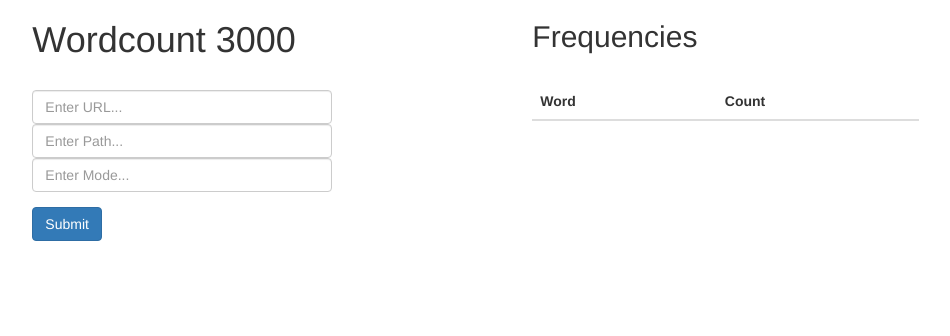
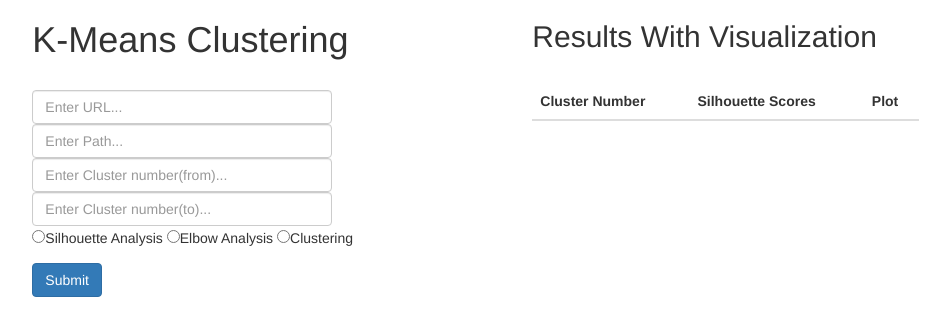
Before and after one commit to jianermei/KMEANS-CLUSTERING, a Flask app: page / in a window 1280 px wide. Shown: the top 336 px of the page, without its empty margins (206-1156 px from the left). Run offline with Flask 2, Linux system fonts and the light colour scheme; lists and menus that the app fills with data are empty; some libraries are stand-ins or nearby versions.

Commit message:
add Silhouette Analysis support

```diff
--- a/app.py
+++ b/app.py
@@ -14,6 +14,7 @@ from rq.job import Job
 from worker import conn
 from flask import jsonify
 import json
+from kmeans_clustering import cluster_docs
 
 
 os.environ["DATABASE_URL"] = "postgresql:///wordcount_dev"
@@ -26,6 +27,60 @@ db = SQLAlchemy(app)
 q = Queue(connection=conn)
 
 from models import Result
+
+
+def update_db_result(cluster_number_start, cluster_number_end, silhouette_scores):
+    errors = []
+
+    try:
+        result = Result(
+            url='',
+            result_all=[],
+            result_no_stop_words=[],
+            cluster_number_start=cluster_number_start,
+            cluster_number_end=cluster_number_end,
+            silhouette_scores=silhouette_scores
+        )
+        db.session.add(result)
+        db.session.commit()
+        print('result.id: ' + str(result.id))
+        return result.id
+    except Exception as e:
+        errors.append("Unable to add item to database.")
+        print('error: Unable to add item to database.')
+        print(e.message)
+        return {"error": e.message}
+    pass
+
+
+def analysis_kmeans_cluster_number(**kwargs):
+    path = kwargs.get('path')
+    mode = kwargs.get('mode')
+    range_s = kwargs.get('range_start')
+    range_e = kwargs.get('range_end')
+
+    print('set path: ' + path)
+    print('set mode: ' + mode)
+    print('set range start: ' + range_s)
+    print('set range end: ' + range_e)
+
+    ret = cluster_docs(mode)
+
+    silhouette_scores = []
+    if mode == 'silhouette_analysis':
+        silhouette_scores = [str(i) for i in ret]
+        print('silhouette_scores:')
+        print(silhouette_scores)
+        print('json format: ')
+        print(json.dumps(silhouette_scores))
+
+    return update_db_result(cluster_number_start=int(range_s), cluster_number_end=int(range_e), silhouette_scores=json.dumps(silhouette_scores))
+    pass
+
+
+def execute_kmeans_clustering():
+    pass
+
 
 def count_and_save_words(url):
 
@@ -97,13 +152,25 @@ def get_counts():
     # get url
     data = json.loads(request.data.decode())
     url = data["url"]
+    path = data["path"]
+    range_s = data["range_start"]
+    range_e = data["range_end"]
+    mode = data["mode"]
+
+    print('path: ' + path)
+    print('range_start: ' + range_s)
+    print('range_end: ' + range_e)
+    print('mode: ' + mode)
+
     if 'http://' not in url[:7]:
         url = 'http://' + url
     # start job
     job = q.enqueue_call(
-        func=count_and_save_words, args=(url,), result_ttl=5000
+        # func=count_and_save_words, args=(url,), result_ttl=5000
+        func=analysis_kmeans_cluster_number, kwargs={'path': path, 'mode': mode, 'range_start': range_s, 'range_end': range_e}, result_ttl=5000, timeout=600
     )
     # return created job id
+    print('jobID: ' + str(job.get_id))
     return job.get_id()
 
 
@@ -113,13 +180,38 @@ def get_results(job_key):
     job = Job.fetch(job_key, connection=conn)
 
     if job.is_finished:
+        # return "OK", 200
+        print('result id: ' + str(job.result))
         result = Result.query.filter_by(id=job.result).first()
-        results = sorted(
-            result.result_no_stop_words.items(),
-            key=operator.itemgetter(1),
-            reverse=True
-        )[:10]
-        return jsonify(results)
+        # results = sorted(
+        #     result.result_no_stop_words.items(),
+        #     key=operator.itemgetter(1),
+        #     reverse=True
+        # )[:10]
+        results = result.silhouette_scores
+        print('results type: ')
+        print(type(results))
+        print('results: ')
+        print(results)
+
+        results = re.sub('[\[\]\"]', '', results)
+        print('new results: ')
+        print(results)
+
+        scores = results.split(',')
+        print('scores: ')
+        print(scores)
+
+        print('from ' + str(result.cluster_number_start) + ' to ' + str(result.cluster_number_end))
+        clusters = list(range(int(result.cluster_number_start), int(result.cluster_number_end) + 1))
+        print('cluster: ')
+        print(clusters)
+
+        cluster_scores = dict(zip(clusters, scores))
+        print('cluster_scores:')
+        print(cluster_scores)
+
+        return jsonify(cluster_scores)
     else:
         return "Nay!", 202
 
--- a/kmeans_clustering.py
+++ b/kmeans_clustering.py
@@ -327,13 +327,13 @@ def cluster_docs(mode='cluster'):
         plt.plot(range(1, 40), distortions, marker='o')
         plt.xlabel('Number of clusters')
         plt.ylabel('Distortion')
-        plt.show()
+        # plt.show()
+        plt.savefig('elbow_analysis.png')
         return
 
     if mode == 'silhouette_analysis':
         range_n_clusters = [5, 6, 7, 8, 9, 10, 11, 12, 13, 14, 15, 16, 17, 18, 19, 20]
-        silhouette_analysis(cleanedList, range_n_clusters)
-        return
+        return silhouette_analysis(cleanedList, range_n_clusters)
 
     result = KMeans(n_clusters=num_topics).fit_predict(cleanedList)
     for i, docname in enumerate(filtered_file_name):
@@ -376,4 +376,4 @@ def cluster_docs(mode='cluster'):
 
     pass
 
-# cluster_docs()
+# cluster_docs('elbow_analysis')
--- a/static/main.js
+++ b/static/main.js
@@ -20,22 +20,29 @@
 
         // get other input data
         var inputPath = $scope.path;
+        var inputRangeS = $scope.range_start
+        var inputRangeE = $scope.range_end
         var inputMode = $scope.mode;
 
         $log.log("Path:");
         $log.log(inputPath)
+        $log.log("Start:");
+        $log.log(inputRangeS)
+        $log.log("End:");
+        $log.log(inputRangeE)
         $log.log("Mode:");
         $log.log(inputMode)
 
 
         // fire the API request
-        $http.post('/start', {"url": userInput}).
+        $http.post('/start', {"url": userInput, "path": inputPath, "range_start": inputRangeS, "range_end": inputRangeE, "mode": inputMode}).
           success(function(results) {
+            $log.log("jobID")
             $log.log(results);
             getWordCount(results);
             $scope.wordcounts = null;
             $scope.loading = true;
-            $scope.submitButtonText = 'Loading...';
+            $scope.submitButtonText = 'Analyzing...';
             $scope.urlerror = false;
           }).
           error(function(error) {
@@ -55,7 +62,10 @@
             if(status === 202) {
               $log.log(data, status);
             } else if (status === 200){
+              $log.log("data:")
               $log.log(data);
+              $log.log("data type:")
+              $log.log(typeof(data));
               $scope.loading = false;
               $scope.submitButtonText = "Submit";
               $scope.wordcounts = data;
--- a/templates/index.html
+++ b/templates/index.html
@@ -8,19 +8,34 @@
       .container {
         max-width: 1000px;
       }
+
+      img {
+          border: 1px solid #ddd;
+          border-radius: 4px;
+          padding: 5px;
+          width: 150px;
+      }
+
+      img:hover {
+          box-shadow: 0 0 2px 1px rgba(0, 140, 186, 0.5);
+      }
     </style>
   </head>
   <body ng-controller="WordcountController">
     <div class="container">
       <div class="row">
         <div class="col-sm-5 col-sm-offset-1">
-          <h1>Wordcount 3000</h1>
+          <h1>K-Means Clustering</h1>
           <br>
           <form role="form" ng-submit="getResults()">
             <div class="form-group">
               <input type="text" name="url" class="form-control" id="url-box" placeholder="Enter URL..." style="max-width: 300px;" ng-model="url" required>
               <input type="text" name="path" class="form-control" id="path-box" placeholder="Enter Path..." style="max-width: 300px;" ng-model="path" required>
-              <input type="text" name="mode" class="form-control" id="mode-box" placeholder="Enter Mode..." style="max-width: 300px;" ng-model="mode" required>
+              <input type="text" name="range_start" class="form-control" id="range-start-box" placeholder="Enter Cluster number(from)..." style="max-width: 300px;" ng-model="range_start" required>
+              <input type="text" name="range_end" class="form-control" id="range-end-box" placeholder="Enter Cluster number(to)..." style="max-width: 300px;" ng-model="range_end" required>
+              <input type="radio" name="mode" value="silhouette_analysis" checked="checked" ng-model="mode">Silhouette Analysis
+              <input type="radio" name="mode" value="elbow_analysis" ng-model="mode">Elbow Analysis
+              <input type="radio" name="mode" value="cluster" ng-model="mode">Clustering
             </div>
           {% raw %}
             <button type="submit" class="btn btn-primary"
@@ -35,22 +50,36 @@
           </div>
         </div>
         <div class="col-sm-5 col-sm-offset-1">
-          <h2>Frequencies</h2>
+          <h2>Results With Visualization</h2>
           <br>
           <div id="results">
             <table class="table table-striped">
               <thead>
                 <tr>
-                  <th>Word</th>
-                  <th>Count</th>
+                  <th>Cluster Number</th>
+                  <th>Silhouette Scores</th>
+                  <th>Plot</th>
                 </tr>
               </thead>
               <tbody>
+                <!--<tr>-->
+                  <!--<td>5</td>-->
+                  <!--<td>-->
+                    <!--<a target="_blank" href="cluster_5.png">-->
+                      <!--<img src="static/cluster_5.png" alt="Cluster number 5" style="width:150px">-->
+                    <!--</a>-->
+                  <!--</td>-->
+                <!--</tr>-->
                 {% raw %}
                   <tr ng-repeat="(key, val) in wordcounts">
 
                     <td>{{key}}</td>
                     <td>{{val}}</td>
+                    <td>
+                      <a target="_blank" href="static/cluster_{{key}}.png">
+                        <img src="static/cluster_{{key}}.png" alt="Cluster number {{key}}" style="width:150px">
+                      </a>
+                    </td>
 
                   </tr>
                 {% endraw %}
```
Also changed, not shown: kmeans_cluster_numbers.py (+7 -2 lines), models.py (+7 -1 lines).
